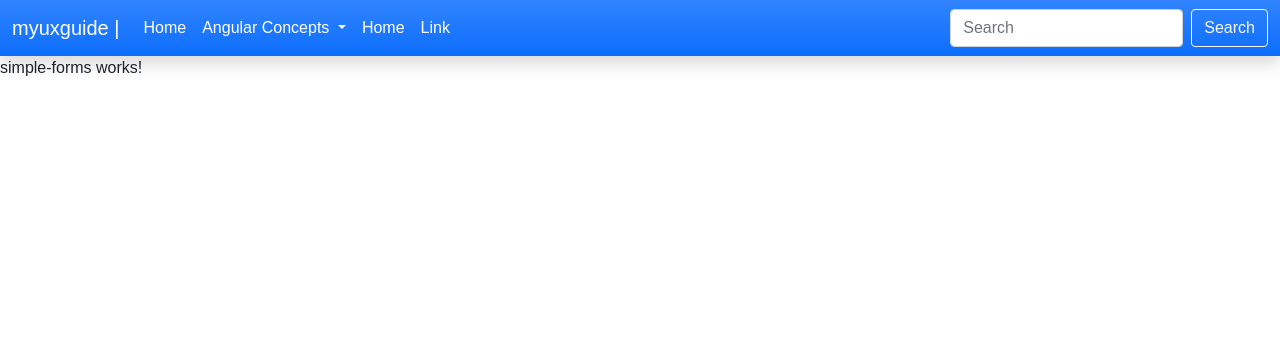
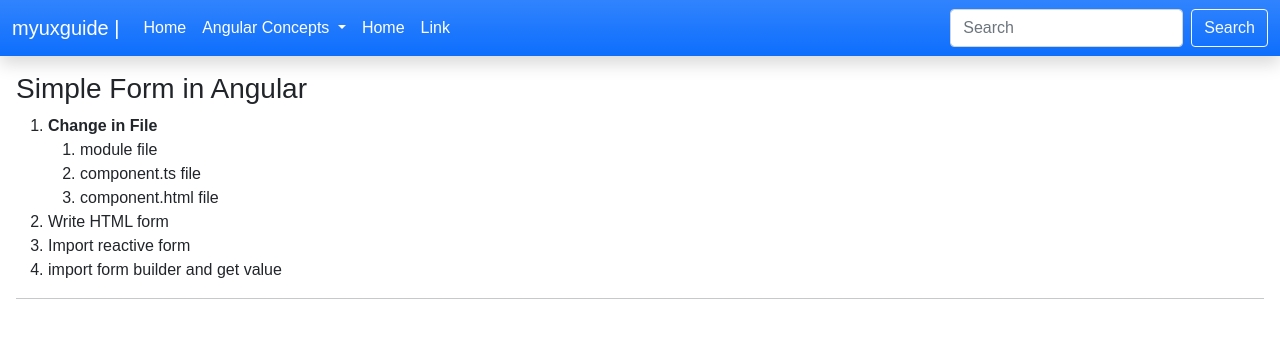
Before and after one commit to myuxguide/projects, an Angular app: page /app-simple-forms in a window 1280 px wide. Shown: the top 338 px of the page. Built offline with nearby package versions, Linux system fonts and the light colour scheme.

Commit message:
Added new changes

```diff
--- a/src/app/concepts/reactiveConcepts/simple-forms/simple-forms.component.css
+++ b/src/app/concepts/reactiveConcepts/simple-forms/simple-forms.component.css
@@ -0,0 +1,3 @@
+.mainSection{
+    padding: 1em;
+}
--- a/src/app/concepts/reactiveConcepts/simple-forms/simple-forms.component.html
+++ b/src/app/concepts/reactiveConcepts/simple-forms/simple-forms.component.html
@@ -1 +1,20 @@
-<p>simple-forms works!</p>
+<div class="mainSection">
+    <h3>{{ title }}</h3>
+    <ol>
+        <li>
+            <strong>Change in File</strong>
+            <ol>
+                <li>module file</li>
+                <li>component.ts file</li>
+                <li>component.html file</li>
+            </ol>
+        </li>
+
+        <li>Write HTML form</li>
+        <li>Import reactive form</li>
+        <li>import form builder and get value</li>
+    </ol>
+
+    <hr />
+
+</div>
--- a/src/app/concepts/reactiveConcepts/simple-forms/simple-forms.component.ts
+++ b/src/app/concepts/reactiveConcepts/simple-forms/simple-forms.component.ts
@@ -6,6 +6,7 @@ import { Component, OnInit } from '@angular/core';
   styleUrls: ['./simple-forms.component.css']
 })
 export class SimpleFormsComponent implements OnInit {
+  title:string="Simple Form in Angular"
 
   constructor() { }
 
```
